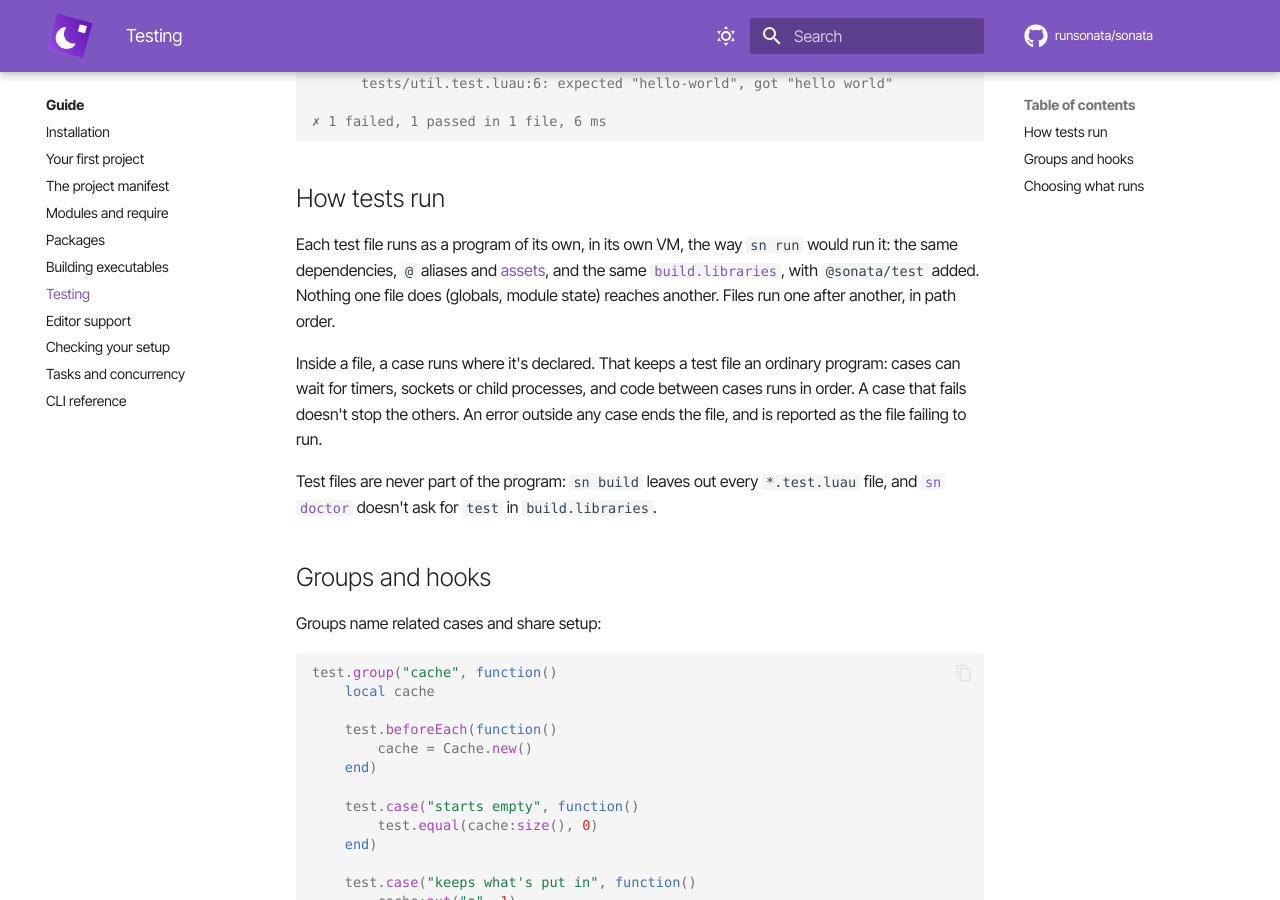
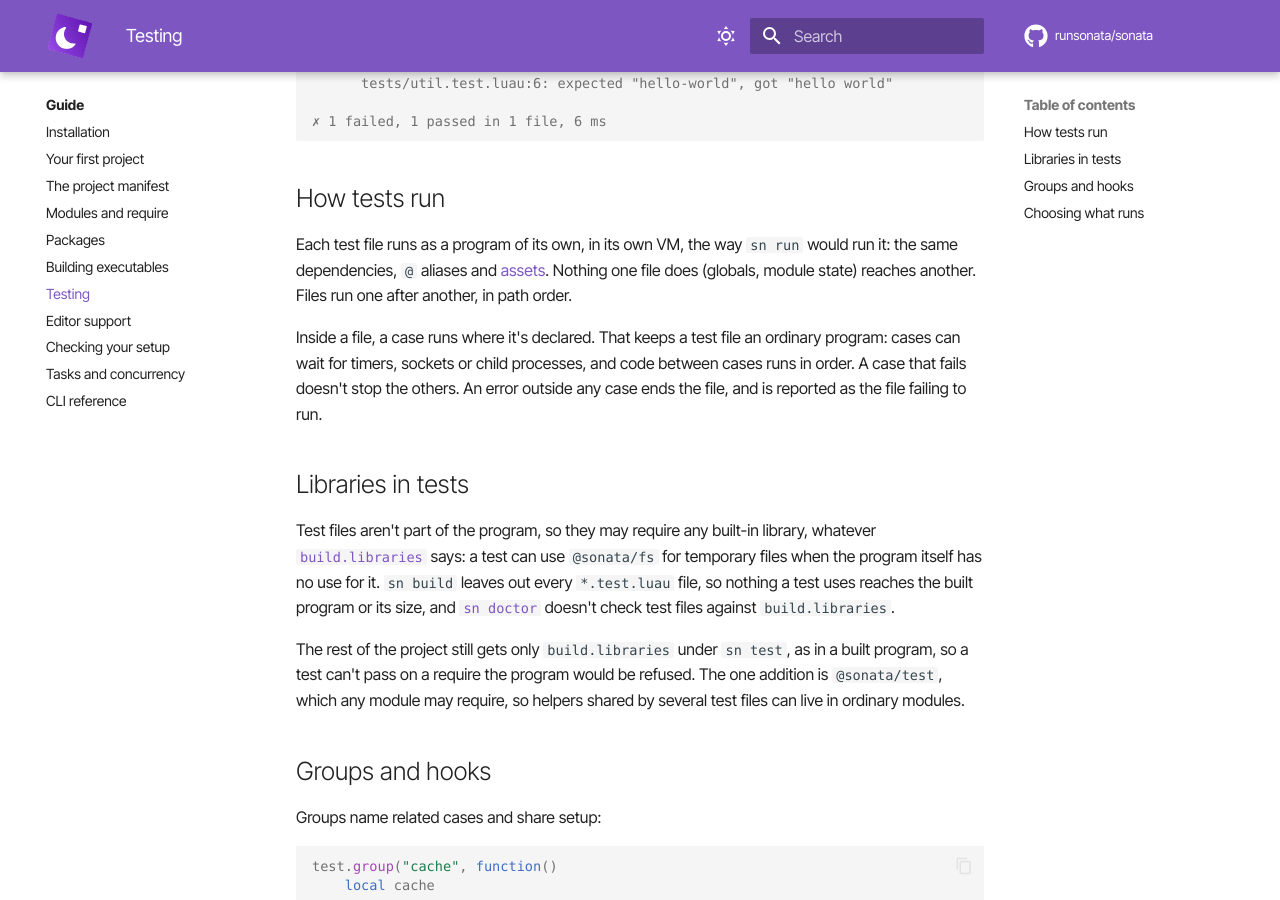
Before and after one commit to runsonata/docs, an MkDocs documentation site: the page built from docs/guide/testing.md, in a window 1280 px wide and 900 px high, scrolled down 944 px. Built offline with MkDocs 1.6.1 and Material for MkDocs 9.7.7, drawn with Linux system fonts in a browser that asks for light colours; some web fonts are replaced; comment, search, counter and statistics services are not loaded.

Commit message:
Document which libraries tests may use

```diff
--- a/docs/guide/testing.md
+++ b/docs/guide/testing.md
@@ -49,17 +49,26 @@ $ sn test
 ## How tests run
 
 Each test file runs as a program of its own, in its own VM, the way `sn run` would run it: the
-same dependencies, `@` aliases and [assets](building.md#assets), and the same
-[`build.libraries`](manifest.md#buildlibraries), with `@sonata/test` added. Nothing one file
-does (globals, module state) reaches another. Files run one after another, in path order.
+same dependencies, `@` aliases and [assets](building.md#assets). Nothing one file does
+(globals, module state) reaches another. Files run one after another, in path order.
 
 Inside a file, a case runs where it's declared. That keeps a test file an ordinary program:
 cases can wait for timers, sockets or child processes, and code between cases runs in order.
 A case that fails doesn't stop the others. An error outside any case ends the file, and is
 reported as the file failing to run.
 
-Test files are never part of the program: `sn build` leaves out every `*.test.luau` file, and
-[`sn doctor`](doctor.md) doesn't ask for `test` in `build.libraries`.
+## Libraries in tests
+
+Test files aren't part of the program, so they may require any built-in library, whatever
+[`build.libraries`](manifest.md#buildlibraries) says: a test can use `@sonata/fs` for temporary
+files when the program itself has no use for it. `sn build` leaves out every `*.test.luau` file,
+so nothing a test uses reaches the built program or its size, and [`sn doctor`](doctor.md)
+doesn't check test files against `build.libraries`.
+
+The rest of the project still gets only `build.libraries` under `sn test`, as in a built program,
+so a test can't pass on a require the program would be refused. The one addition is
+`@sonata/test`, which any module may require, so helpers shared by several test files can live in
+ordinary modules.
 
 ## Groups and hooks
 
```
Also changed, not shown: docs/api/source/classes/luau_moduleloader.md (+10 -0 lines), docs/guide/cli.md (+3 -2 lines).
